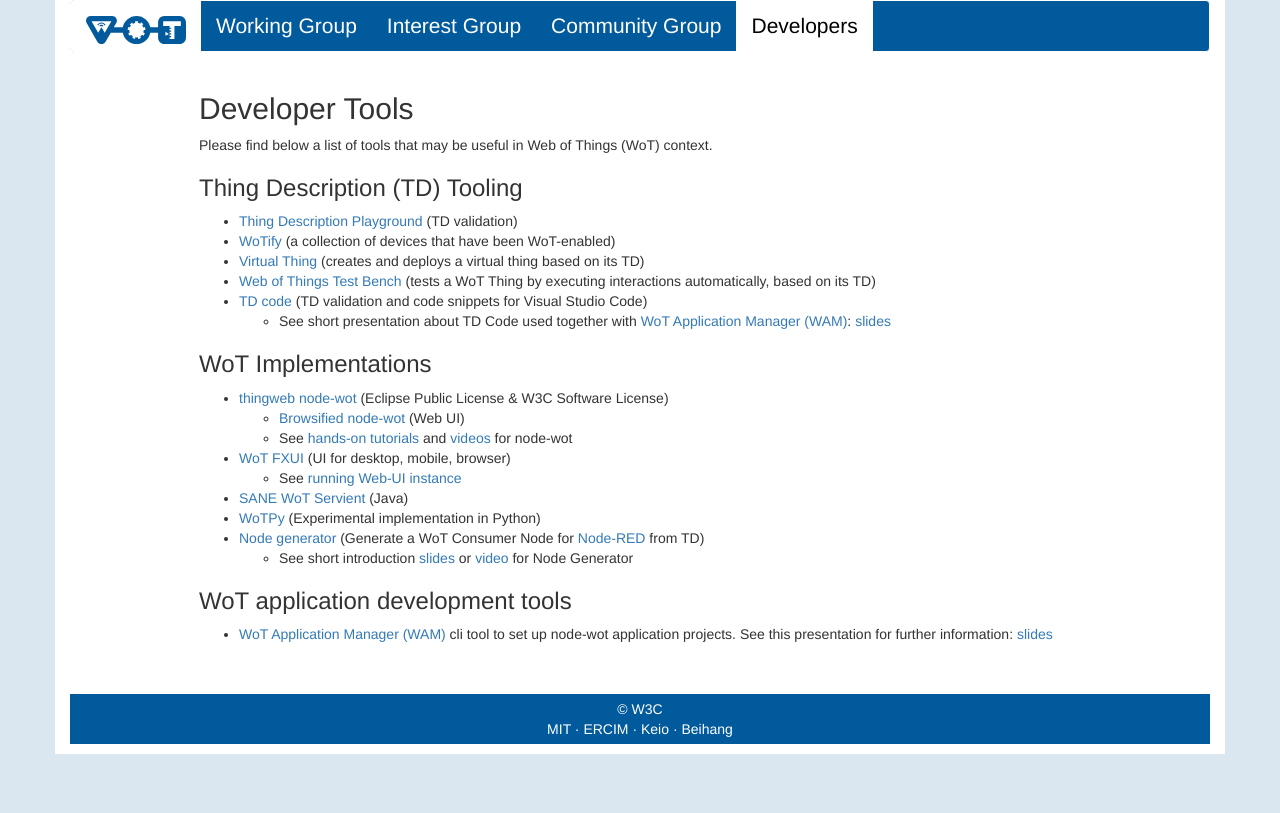
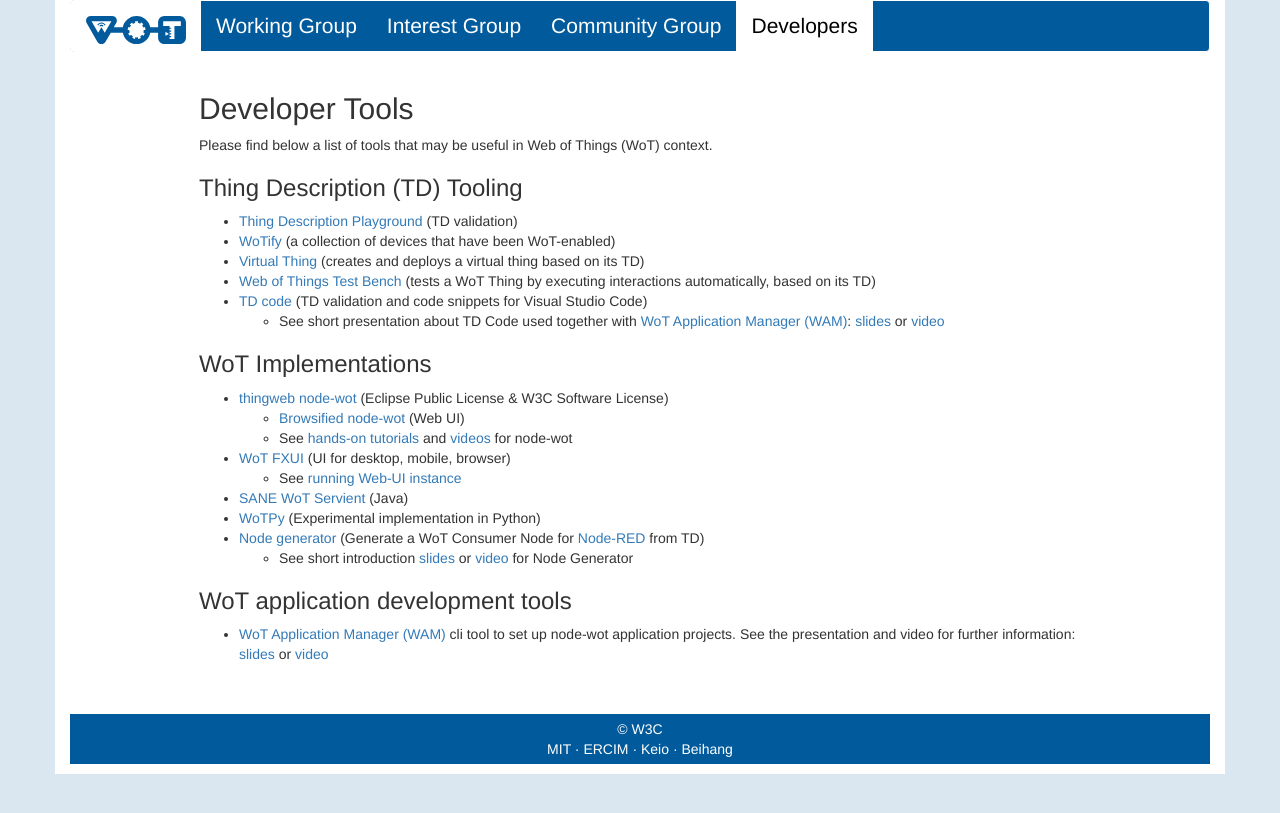
Before and after one commit to w3c/wot-marketing, a Jekyll site: the page built from docs/developers/index.html, in a window 1280 px wide. Shown: the top 813 px of the page. Built offline with Jekyll 4.4.1, drawn with Linux system fonts in a browser that asks for light colours; nearby versions of some CDN libraries.

Commit message:
Add wot application Manager video and new slides.

```diff
--- a/docs/developers/index.html
+++ b/docs/developers/index.html
@@ -27,7 +27,7 @@
 			<ul>
 				<li>See short presentation about TD Code used together with <a
 						href="https://github.com/UniBO-PRISMLab/wam">WoT Application Manager (WAM)</a>: <a
-						href="WoT Application Manager.pdf" target="_blank">slides</a></li>
+						href="WoT Application Manager.pdf" target="_blank">slides</a> or <a href="https://youtu.be/bPxIfZo7jns">video</a></li>
 			</ul>
 		</li>
 	</ul>
@@ -63,8 +63,8 @@
 	<h3>WoT application development tools</h3>
 	<ul>
 		<li><a href="https://github.com/UniBO-PRISMLab/wam">WoT Application Manager (WAM)</a>
-			cli tool to set up node-wot application projects. See this presentation for further information: <a
-				href="WoT Application Manager.pdf" target="_blank">slides</a>
+			cli tool to set up node-wot application projects. See the presentation and video for further information: <a
+				href="WoT Application Manager.pdf" target="_blank">slides</a> or <a href="https://youtu.be/bPxIfZo7jns">video</a>
 		</li>
 	</ul>
 	<!--
```
Also changed, not shown: tutorials/README.md, 2 other files.
